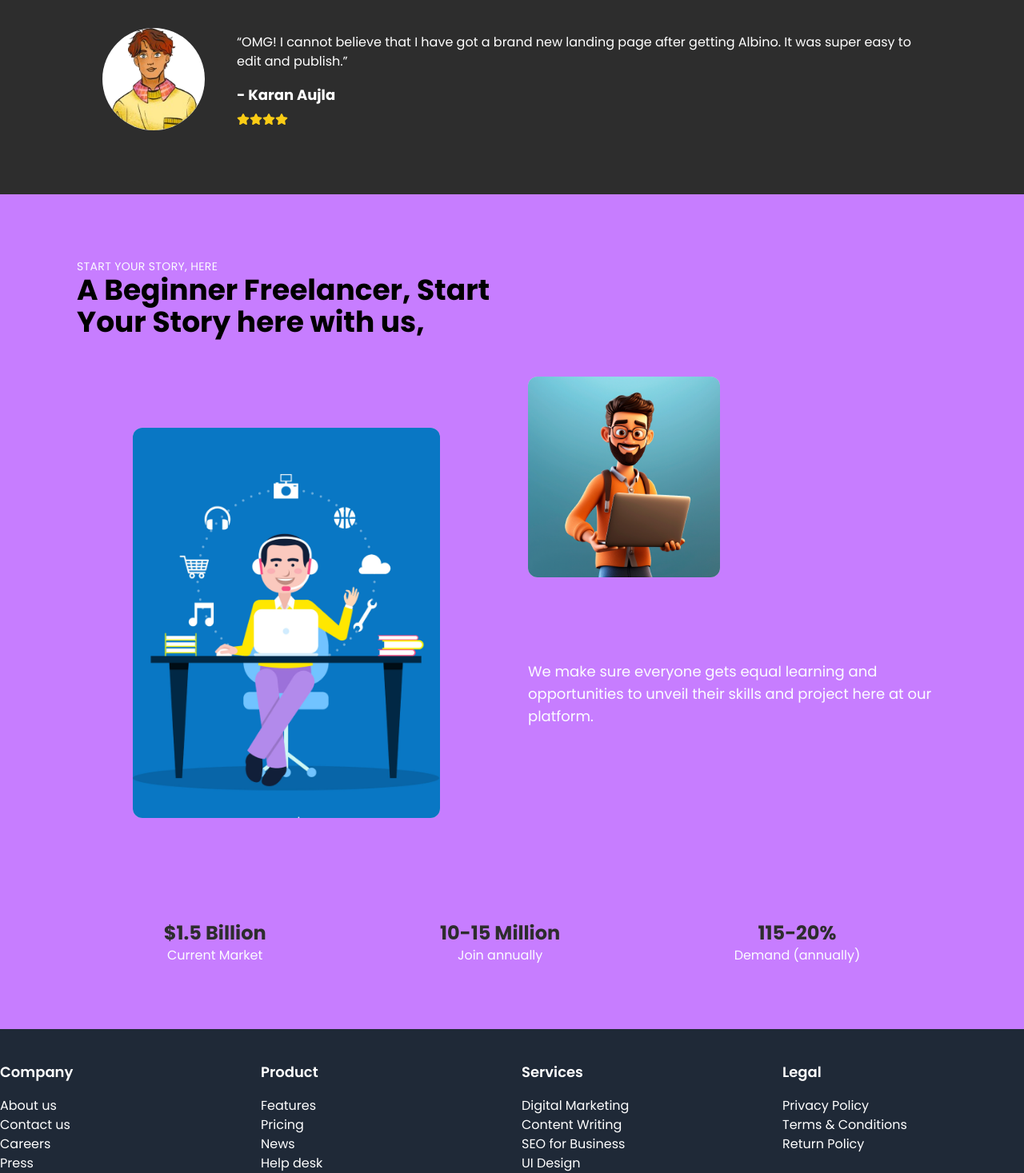
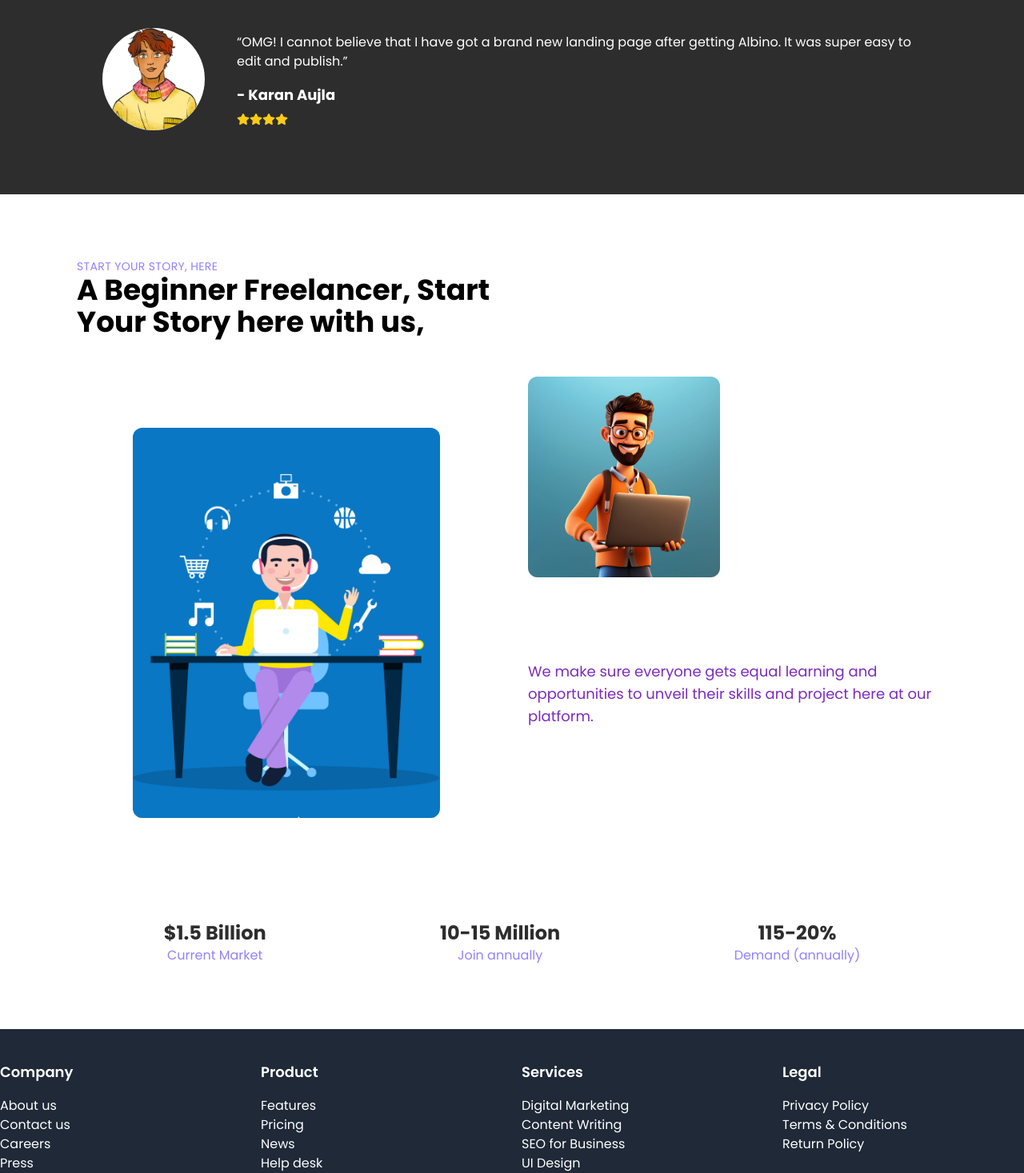
Before and after one commit to adityanaulakha/SkillShift, a React (Vite) app: page / in a window 1280 px wide. Shown: the part 1330-2797 px from the top of the page at 80% size. Built offline with nearby package versions, Linux system fonts and the light colour scheme.

Commit message:
colors changed

```diff
--- a/src/components/Navbar.jsx
+++ b/src/components/Navbar.jsx
@@ -1,5 +1,5 @@
 import React, { useEffect, useState, useRef } from 'react';
-import logo from '../assets/global/navbar-logo.png';
+import logo from '../assets/global/navbar-logo_new.png';
 import { FaChevronDown, FaBars, FaTimes } from 'react-icons/fa';
 
 const Navbar = () => {
--- a/src/pages/LandingPage/MainContent.jsx
+++ b/src/pages/LandingPage/MainContent.jsx
@@ -4,11 +4,11 @@ import Image_2 from "../../assets/landingPage/maincontent_img_2.png";
 
 function MainContent() {
   return (
-    <section className="py-20 bg-[#C77DFF]">
+    <section className="py-20">
       <div className="container mx-auto px-4 md:px-24">
 
         <div className="text-left mb-10">
-          <p className="text-sm text-[#FCFCFF] tracking-wide uppercase">
+          <p className="text-sm text-[#9381FF] tracking-wide uppercase">
             Start your story, here
           </p>
 
@@ -30,7 +30,7 @@ function MainContent() {
             <div className="w-full md:w-60 h-auto rounded-xl bg-gray-300">
               <img src={Image_2} alt="Learning" className="w-full h-full rounded-xl object-cover" />
             </div>
-            <p className="text-base md:text-lg text-[#FCFCFF] pt-4 md:pt-20">
+            <p className="text-2xl md:text-lg text-[#7B2CBF] pt-4 md:pt-20">
               We make sure everyone gets equal learning and opportunities to unveil their skills and project here at our platform.
             </p>
           </div>
@@ -39,15 +39,15 @@ function MainContent() {
         <div className="flex flex-col md:flex-row justify-around mt-16 md:mt-32">
           <div className="text-center mb-6 md:mb-0">
             <h3 className="text-xl md:text-2xl font-bold text-[#2D2D2D]">$1.5 Billion</h3>
-            <p className="text-[#FCFCFF]">Current Market</p>
+            <p className="text-[#9381FF]">Current Market</p>
           </div>
           <div className="text-center mb-6 md:mb-0">
             <h3 className="text-xl md:text-2xl font-bold text-[#2D2D2D]">10-15 Million</h3>
-            <p className="text-[#FCFCFF]">Join annually</p>
+            <p className="text-[#9381FF]">Join annually</p>
           </div>
           <div className="text-center">
             <h3 className="text-xl md:text-2xl font-bold text-[#2D2D2D]">115-20%</h3>
-            <p className="text-[#FCFCFF]">Demand (annually)</p>
+            <p className="text-[#9381FF]">Demand (annually)</p>
           </div>
         </div>
       </div>
--- a/src/pages/LandingPage/Services.jsx
+++ b/src/pages/LandingPage/Services.jsx
@@ -9,24 +9,24 @@ function Services() {
       image: Graphic_Design_img,
       title: "Graphic Design",
       description: "Choose your next graphic design project with confidence. Showcase your creativity and deliver custom designs that captivate clients.",
-      bgColor: "bg-[#7B2CBF]",
+      bgColor: "bg-[#9381FF]",
     },
     {
       image: Web_Dev_img,
       title: "Web Development",
       description: "Select your next web development project with confidence. Showcase your skills and deliver custom websites that meet client needs.",
-      bgColor: "bg-[#04E762]",
+      bgColor: "bg-[#B8B8FF]",
     },
     {
       image: App_Dev_img,
       title: "App Development",
       description: "Choose your next app development project with confidence. Showcase your skills and deliver custom apps that meet client needs.",
-      bgColor: "bg-[#7B2CBF]",
+      bgColor: "bg-[#A1E6FC]",
     },
   ];
 
   return (
-    <section className="py-20 bg-[#C77DFF]">
+    <section className="py-20 bg-[#F8F7FF]">
       <h2 className="text-3xl font-semibold text-center mb-12">Popular Services</h2>
       <a href="#">
         <h1 className="text-right pr-4 md:pr-56 underline font-medium md:text-right">View More</h1>
```
Also changed, not shown: src/assets/global/navbar-logo_new.png (added).
